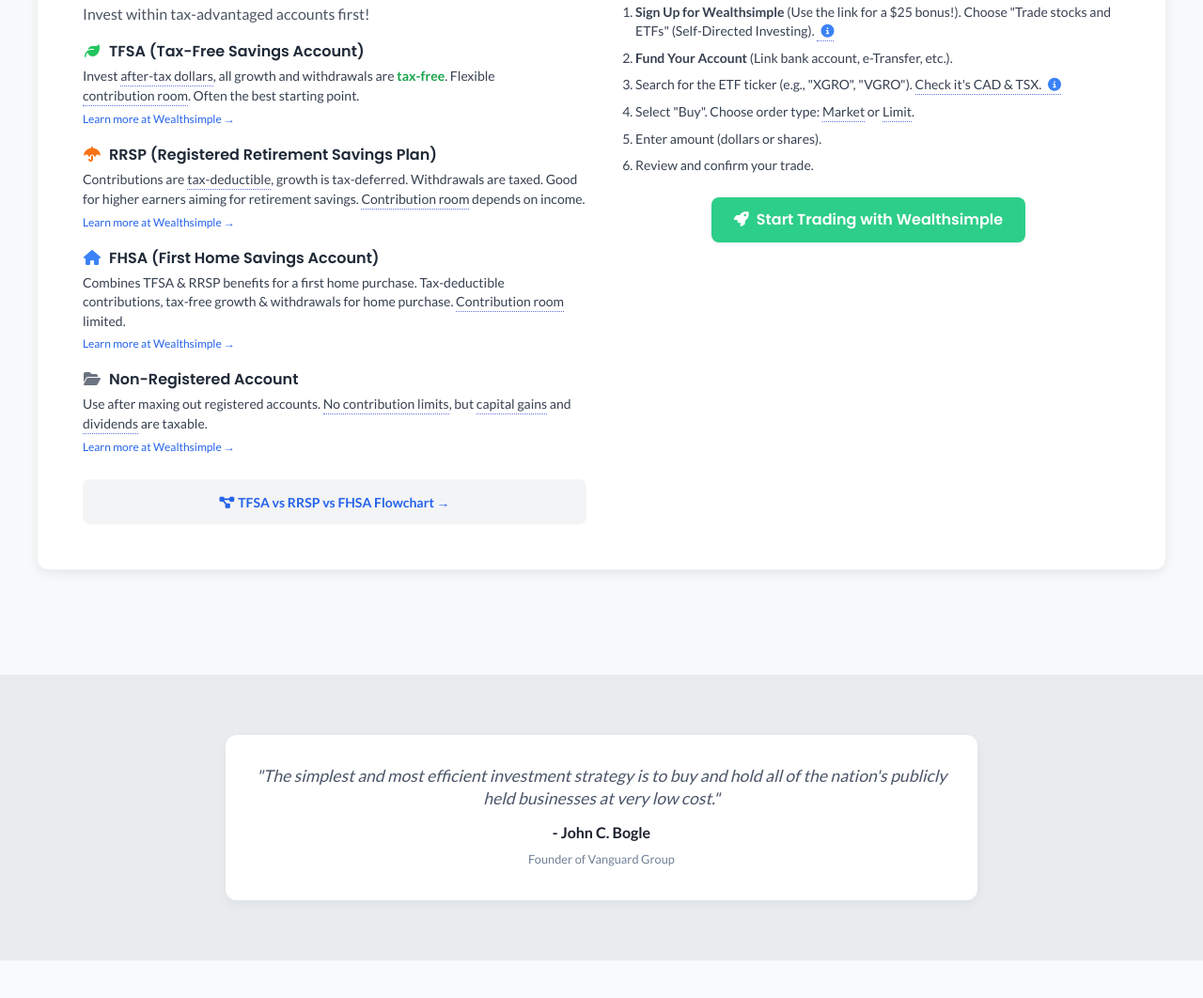
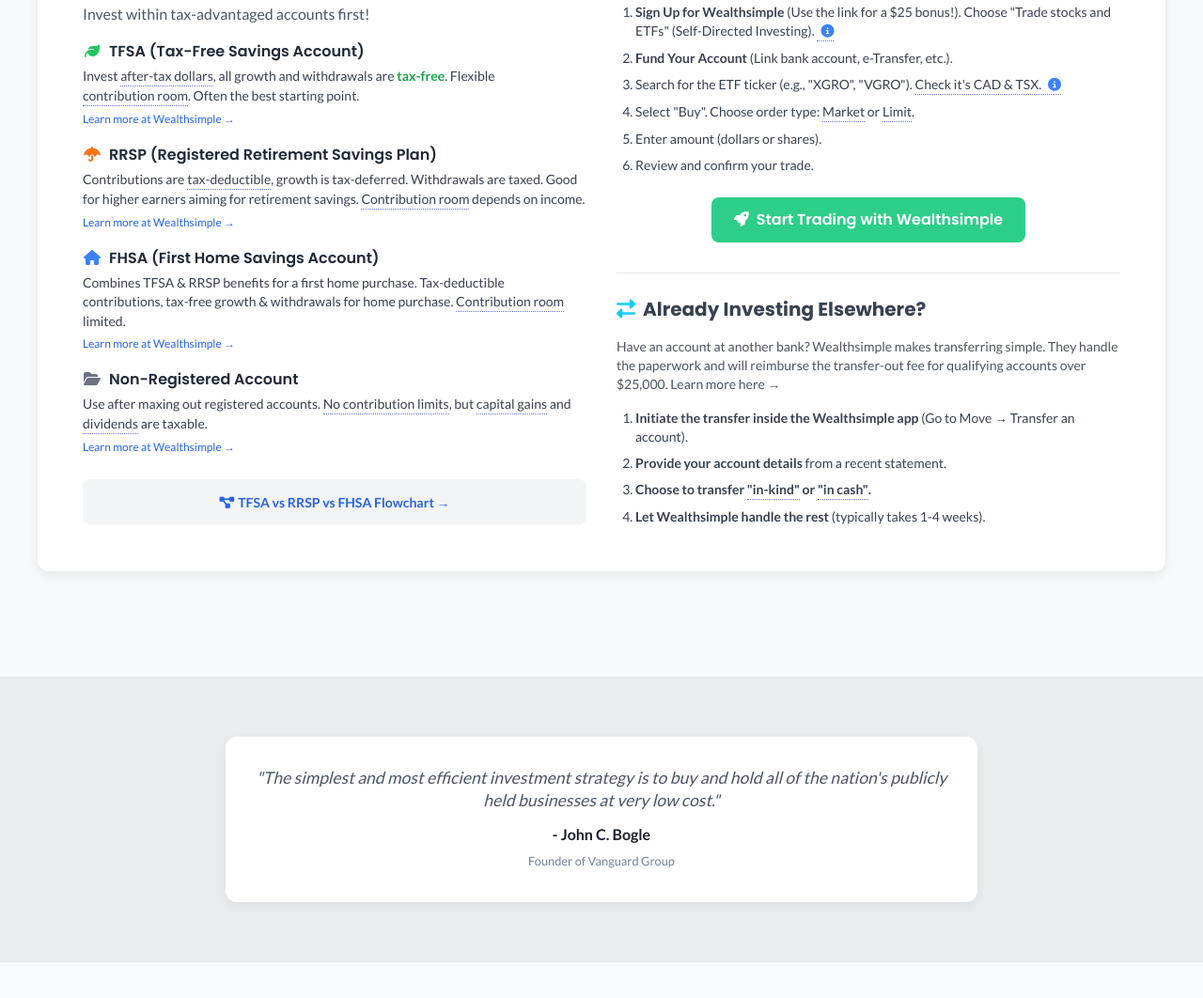
Before and after one commit to gondar7/gondar7.github.io, a plain HTML site: page index.html in a window 1280 px wide. Shown: the part 6280-7342 px from the top of the page at 94% size. Drawn offline with nearby package versions, Linux system fonts and the light colour scheme.

Commit message:
Update index.html

```diff
--- a/index.html
+++ b/index.html
@@ -281,7 +281,7 @@
             }
           },
           "datePublished": "2024-08-24", // Update this if the content was published/updated on a different date
-          "dateModified": "2024-09-22" // Update this to the last modified date
+          "dateModified": "2025-09-23" // Update this to the last modified date
         }
       ]
     }
@@ -706,6 +706,17 @@
                                   <i class="fas fa-rocket mr-2"></i>Start Trading with Wealthsimple
                               </a>
                          </div>
+
+                        <div class="mt-8 pt-6 border-t border-gray-200">
+                             <h3 class="text-xl font-bold text-gray-700 mb-4"><i class="fas fa-exchange-alt mr-2 icon-teal"></i>Already Investing Elsewhere?</h3>
+                             <p class="text-gray-600 mb-4 text-sm">Have an account at another bank? Wealthsimple makes transferring simple. They handle the paperwork and will reimburse the transfer-out fee for qualifying accounts over $25,000. <a href="https://help.wealthsimple.com/hc/en-ca/articles/1500003503661-Transfer-an-account-to-Wealthsimple" target="_blank">Learn more here →</a></p>
+                             <ol class="list-decimal pl-5 space-y-2 text-gray-700 text-sm">
+                                <li><strong>Initiate the transfer inside the Wealthsimple app</strong> (Go to Move → Transfer an account).</li>
+                                <li><strong>Provide your account details</strong> from a recent statement.</li>
+                                <li><strong>Choose to transfer <span class="tooltip">"in-kind"<span class="tooltiptext">Moves your investments as-is. This is usually the best option for registered accounts as you stay invested.</span></span> or <span class="tooltip">"in cash"<span class="tooltiptext">Sells your investments and moves the cash. You'll be out of the market during the transfer.</span></span>.</strong></li>
+                                <li><strong>Let Wealthsimple handle the rest</strong> (typically takes 1-4 weeks).</li>
+                             </ol>
+                        </div>
                         </div>
                 </div>
             </div>
```
Lines whose indentation alone changed are shown as unchanged.
